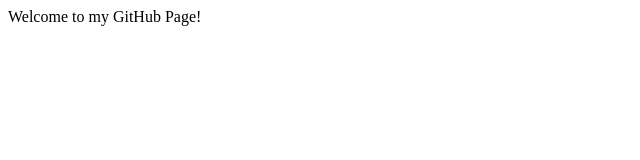
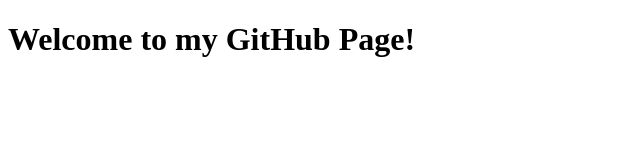
Before and after one commit to andlo779/andlo779.github.io, a plain HTML site: page index.html in a window 1280 px wide. Shown: the whole page, without its empty margins (0-640 px from the left). Drawn offline with Linux system fonts and the light colour scheme.

Commit message:
Update index.html

```diff
--- a/index.html
+++ b/index.html
@@ -5,6 +5,6 @@
     <title>Andreas GitHub Page</title>
   </head>
   <body>
-    Welcome to my GitHub Page!
+    <h1>Welcome to my GitHub Page!<!h1>
   </body>
 </html>
```
